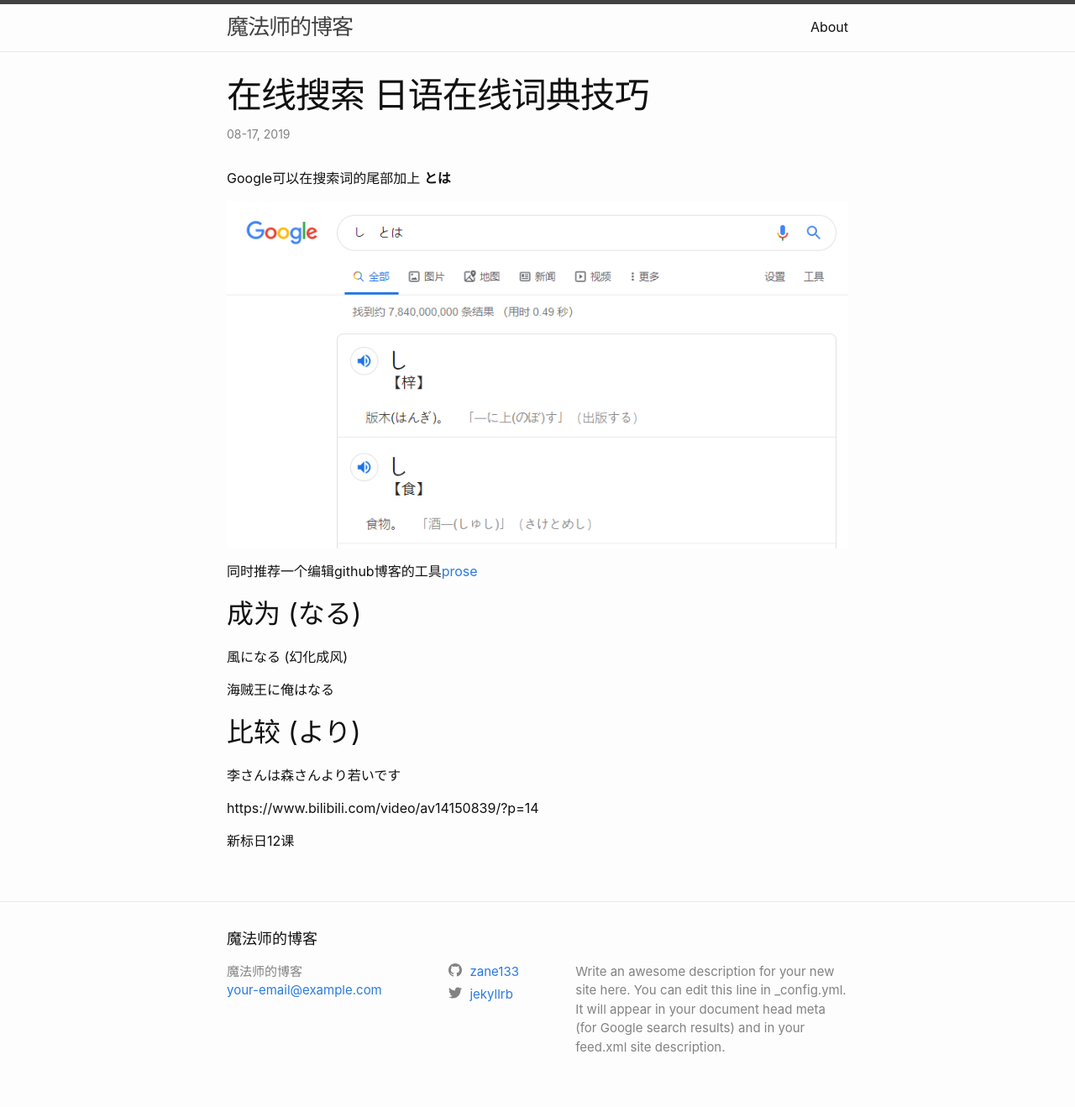
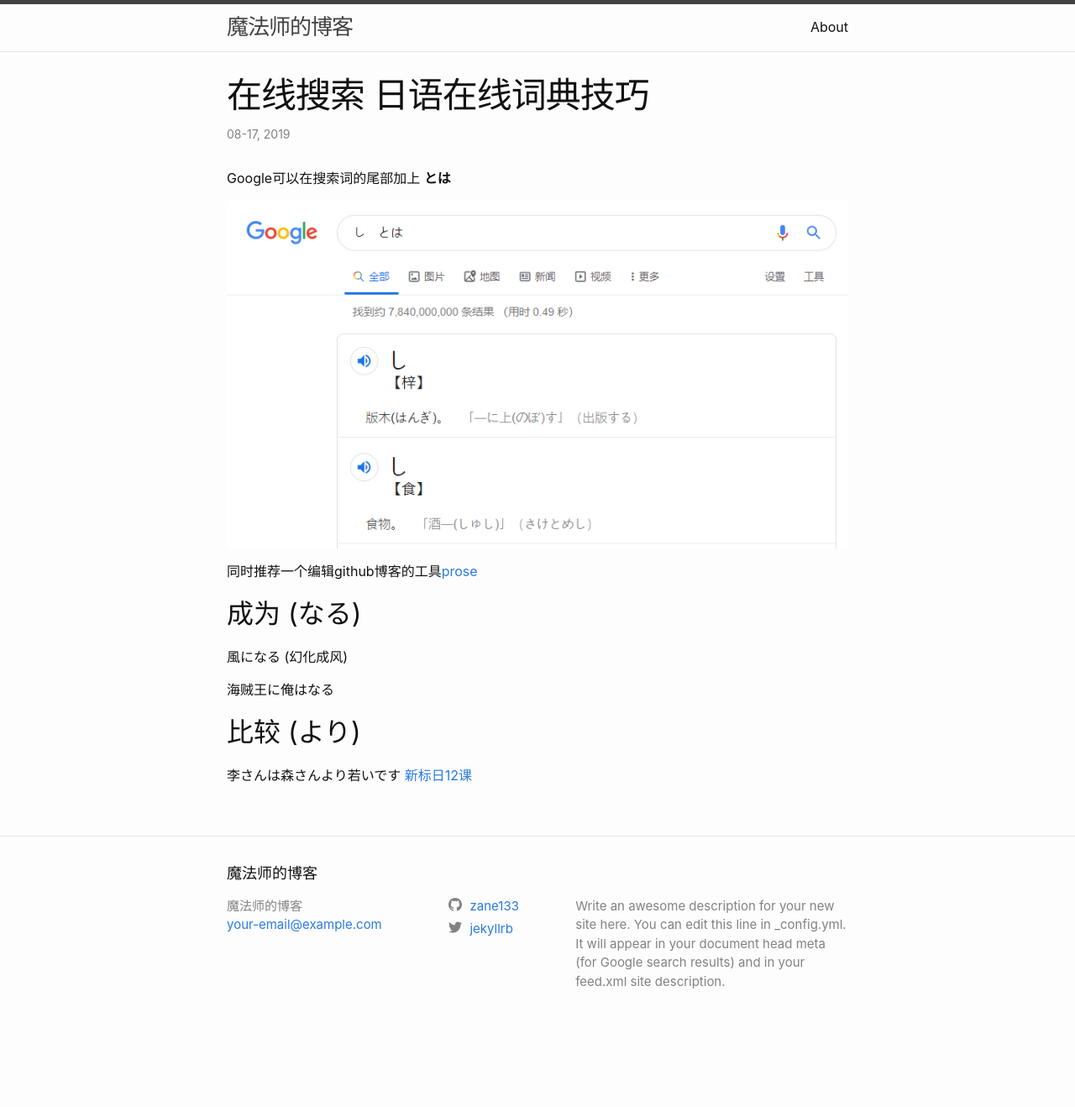
Before and after one commit to zane133/zane133.github.io, a Jekyll site: the page built from _posts/2019-08-17-japanese_study.markdown, in a window 1280 px wide. Shown: the whole page at 84% size. Built offline with Jekyll 4.4.1, drawn with Linux system fonts in a browser that asks for light colours; after the commit the page ends 1240 px from its top, so only the background shows below that.

Commit message:
Update 2019-08-17-japanese_study.markdown

```diff
--- a/_posts/2019-08-17-japanese_study.markdown
+++ b/_posts/2019-08-17-japanese_study.markdown
@@ -18,7 +18,4 @@ Google可以在搜索词的尾部加上 **とは**
 
 ## 比较 (より)
 李さんは森さんより若いです
-
-https://www.bilibili.com/video/av14150839/?p=14
-
-新标日12课
+[新标日12课](https://www.bilibili.com/video/av14150839/?p=14)
```
